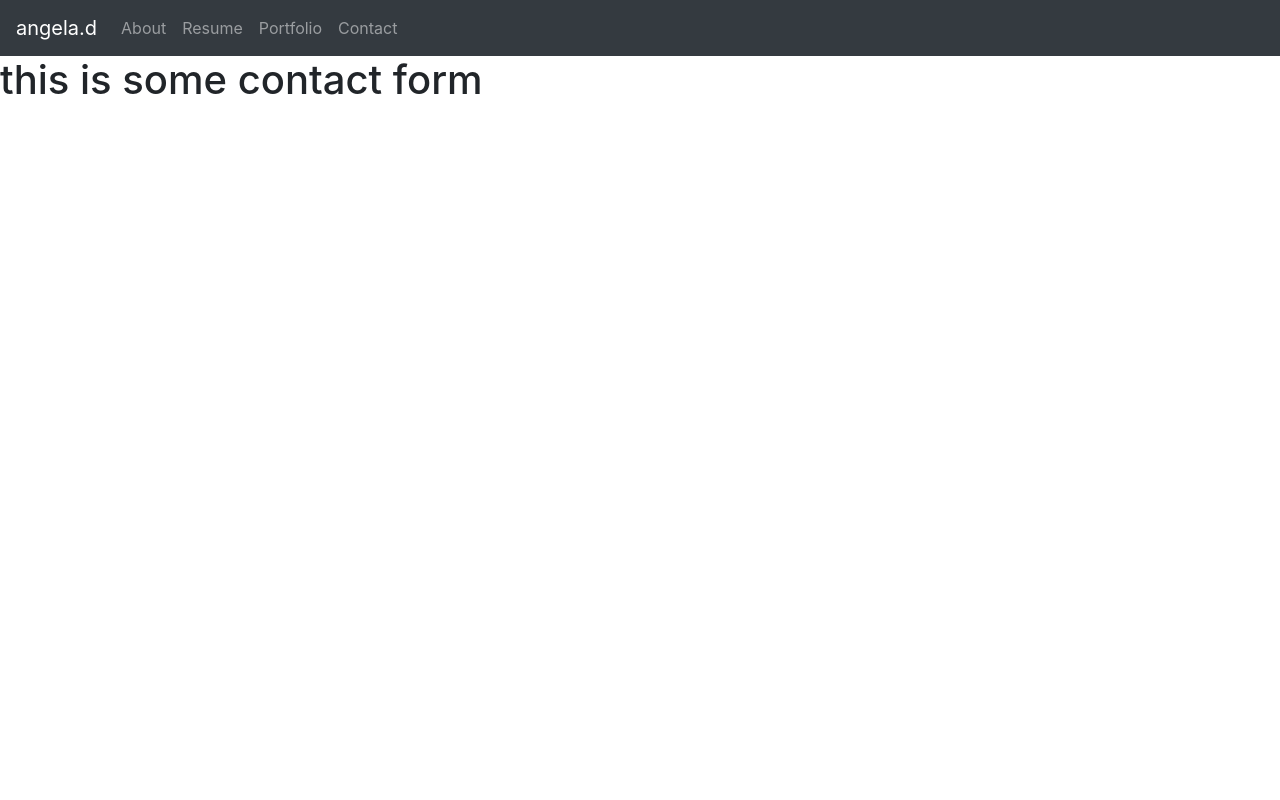
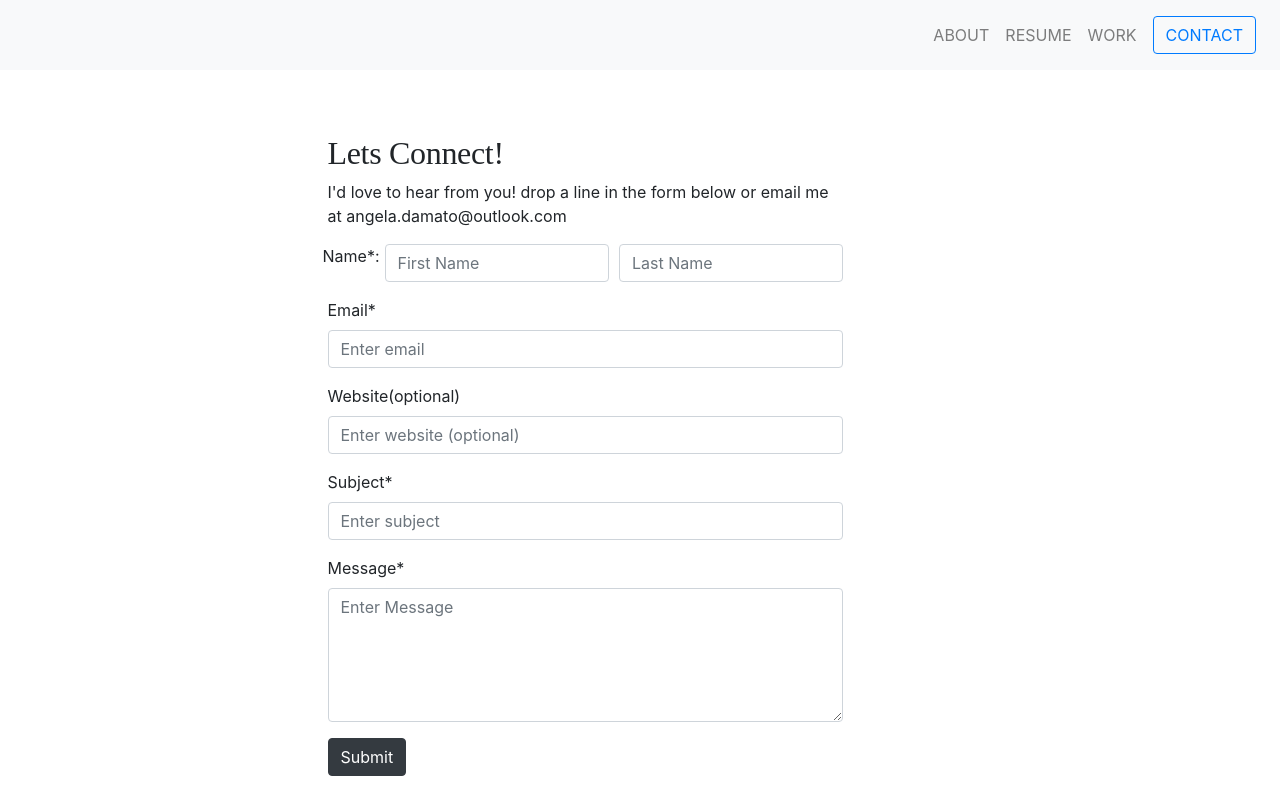
Before and after one commit to adamato/angelas-webpage, a React (Create React App) app: page /contact in a window 1280 px wide. Built offline with nearby package versions, Linux system fonts and the light colour scheme.

Commit message:
adding nav bar and arranging folders

```diff
--- a/package.json
+++ b/package.json
@@ -9,6 +9,7 @@
     "react-dom": "^16.9.0",
     "react-router-dom": "^5.1.2",
     "react-scripts": "3.1.1",
+    "reactjs-pdf-reader": "^1.0.9",
     "styled-components": "^5.0.1"
   },
   "scripts": {
--- /dev/null
+++ b/src/backend/pdfjs.js
@@ -0,0 +1,12 @@
+import pdf from './resume.pdf';
+
+export default class PDFJs {
+    init = (source, element) => {
+        const iframe = document.createElement('iframe');
+
+        iframe.src = pdf; //`/pdfjs-1.9.426-dist/web/viewer.html?file=${source}`;
+        iframe.width = '100%';
+        iframe.height = '100%';
+        element.appendChild(iframe);
+    }
+}
--- a/src/main-page/App.css
+++ b/src/main-page/App.css
@@ -1,3 +1,8 @@
+html, body, #root, .App {
+  width: 100%;
+  height: 100%;
+}
+
 .App {
   text-align: center;
 }
@@ -49,6 +54,13 @@ body {
   line-height: 2em;
   text-transform: none;
   color: #121212;
+  min-height: 100%;
+}
+
+html, body {
+  margin:0;
+  padding:0;
+  height:100%;
 }
 
 h2 {
@@ -80,3 +92,12 @@ h3 {
   line-height: 1.6em;
   text-transform: uppercase;
 }
+
+
+.nav-link {
+  margin: auto;
+}
+
+.navbar {
+  margin-bottom: 5%;
+}
--- a/src/main-page/App.js
+++ b/src/main-page/App.js
@@ -5,30 +5,29 @@ import Contact from './components/Contact.js';
 import Portfolio from './components/Portfolio.js';
 import Resume from './components/Resume.js';
 import {BrowserRouter as Router, Route, Switch, Link} from 'react-router-dom'
-import {Navbar, Nav} from 'react-bootstrap';
+import {Navbar, Nav, Button} from 'react-bootstrap';
 
 function App() {
     return (
         <Router>
             <div>
-                <Navbar style={{BackgroundColor: '#02f030!important'}} bg="dark" variant="dark" collapseOnSelect expand="lg" sticky="top">
+                <Navbar bg="light" variant="light" collapseOnSelect expand="lg" sticky="top">
                     <Navbar.Brand as={Link} to={"/"}>
-                        angela.d
                     </Navbar.Brand>
                     <Navbar.Toggle aria-controls="responsive-navbar-nav" />
                     <Navbar.Collapse id="responsive-navbar-nav">
-                        <Nav className="mr-auto" style={{float: 'left'}}>
+                        <Nav className="ml-auto justify-content-end" style={{float: 'right'}}>
                             <Nav.Link as={Link} to="/about">
-                                About
+                                ABOUT
                             </Nav.Link>
                             <Nav.Link as={Link} to="/resume">
-                                Resume
+                                RESUME
                             </Nav.Link>
                             <Nav.Link as={Link} to="/portfolio">
-                                Portfolio
+                                WORK
                             </Nav.Link>
-                            <Nav.Link as={Link} to="/contact">
-                                Contact
+                            <Nav.Link as={Link} to="/contact" variant="outline-primary">
+                                <Button variant="outline-primary">CONTACT</Button>
                             </Nav.Link>
                         </Nav>
                     </Navbar.Collapse>
--- a/src/main-page/components/About.js
+++ b/src/main-page/components/About.js
@@ -1,13 +1,28 @@
 import React from 'react';
 
 import '../App.css';
+import {Col, Row} from 'react-bootstrap';
 
 function About(){
     return (
         <div>
-            <h1> hey! this is the about section</h1>
+            <Row>
+                <Col xs={{ span: 4, offset: 2}}>
+                    <img src='/IMG_0101.JPG' alt="Logo" style={{height: 'auto', width: '100%'}}/>
+                </Col>
+                <Col xs={{ span: 5}}>
+                    <h3>Hey, There!</h3>
+                    <p>I am a Software Engineer currently living in Wisconsin. In 2015, I graduated with a bachelor in Information from <a href={'https://www.si.umich.edu/'}>UMSI</a> and a minor in Applied Statistics (I love data!). My talents include </p>
+                    <p>My 5 to 9 interests are coffee, dogs, diy/crafts, and cooking. </p>
+                    <p>I'm still looking for something I can fall in love with!</p>
+                    <p> currently listening to:</p>
+                </Col>
+            </Row>
         </div>
     );
 }
 
 export default About;
+
+// height: auto;
+// width: 50%
--- a/src/main-page/components/Contact.js
+++ b/src/main-page/components/Contact.js
@@ -1,11 +1,49 @@
 import React from 'react';
 
 import '../App.css';
+import {Form, Button, Col, Row} from 'react-bootstrap';
 
 function Contact(){
     return (
         <div>
-            <h1> this is some contact form</h1>
+            <Row>
+                <Col xs={{ span: 5, offset: 3}}>
+                <h2>Lets Connect!</h2>
+                    <p>I'd love to hear from you! drop a line in the form below or email me at angela.damato@outlook.com</p>
+                    <Form>
+                        <Form.Row>
+                            <Form.Label>Name*: </Form.Label>
+                            <Form.Group  as={Col} controlId="formName">
+                                <Form.Control type="name" aria-label="First Name" placeholder="First Name" />
+                            </Form.Group>
+                            <Form.Group  as={Col} controlId="formName">
+                                <Form.Control type="name" placeholder="Last Name" aria-label="Last Name"/>
+                            </Form.Group>
+                        </Form.Row>
+
+                        <Form.Label>Email*</Form.Label>
+                        <Form.Group controlId="formBasicEmail">
+                            <Form.Control type="email" placeholder="Enter email" />
+                        </Form.Group>
+                        <Form.Group controlId="formWebsite">
+                            <Form.Label>Website(optional)</Form.Label>
+                            <Form.Control type="email" placeholder="Enter website (optional)" />
+                        </Form.Group>
+                        <Form.Group controlId="formBasicEmail">
+                            <Form.Label>Subject*</Form.Label>
+                            <Form.Control type="email" placeholder="Enter subject" />
+                        </Form.Group>
+
+                        <Form.Group controlId="formBasicPassword">
+                            <Form.Label>Message*</Form.Label>
+                            <Form.Control type="message" placeholder="Enter Message" as="textarea" rows="5"/>
+                        </Form.Group>
+                        <Button variant="dark" type="submit">
+                            Submit
+                        </Button>
+                    </Form>
+                </Col>
+            </Row>
         </div>
     );
 }
--- /dev/null
+++ b/src/main-page/components/PDFViewer/pdfviewer.js
@@ -0,0 +1,25 @@
+import React from 'react';
+
+export default class PDFViewer extends React.Component {
+
+    constructor(props) {
+        super(props);
+        this.viewerRef = React.createRef();
+        this.backend = new props.backend();
+    }
+
+    componentDidMount() {
+        const { src } = this.props;
+        const element = this.viewerRef.current;
+        console.log(`element is: ${element}`);
+        this.backend.init(src, element);
+    }
+
+    render() {
+        return (
+            <div ref={this.viewerRef} id='viewer' style={{ width: '80%', height: '100%' }}>
+
+            </div>
+        )
+    }
+}
--- a/src/main-page/components/Resume.js
+++ b/src/main-page/components/Resume.js
@@ -1,21 +1,21 @@
 import React from 'react';
-import {Col, Row} from 'react-bootstrap';
 
 import '../App.css';
+import PDFViewer from './PDFViewer/pdfviewer';
+import PDFJSBackend from '../../backend/pdfjs';
 
-function Resume(){
-    return (
-        <div>
-            <Row>
-                <Col xs={{ span: 4, offset: 2 }}><h2>Education</h2></Col>
-                <Col xs={{ span: 6}}>
-                    <h3>Bachelor of Science, Information. Minor in Applied Statistics</h3>
-                    <p>University of Michigan, Ann Arbor, MI. September 2011-May 2015</p>
-                </Col>
-            </Row>
-        </div>
 
-    );
+class Resume extends React.Component {
+    render() {
+        return (
+            <div>
+                <PDFViewer
+                    backend={PDFJSBackend}
+                    src='/resume.pdf'
+                />
+            </div>
+        );
+    }
 }
 
 export default Resume;
```
Also changed, not shown: public/IMG_0101.JPG (added), 1 other file (tests, documents, lock files or other folders).
